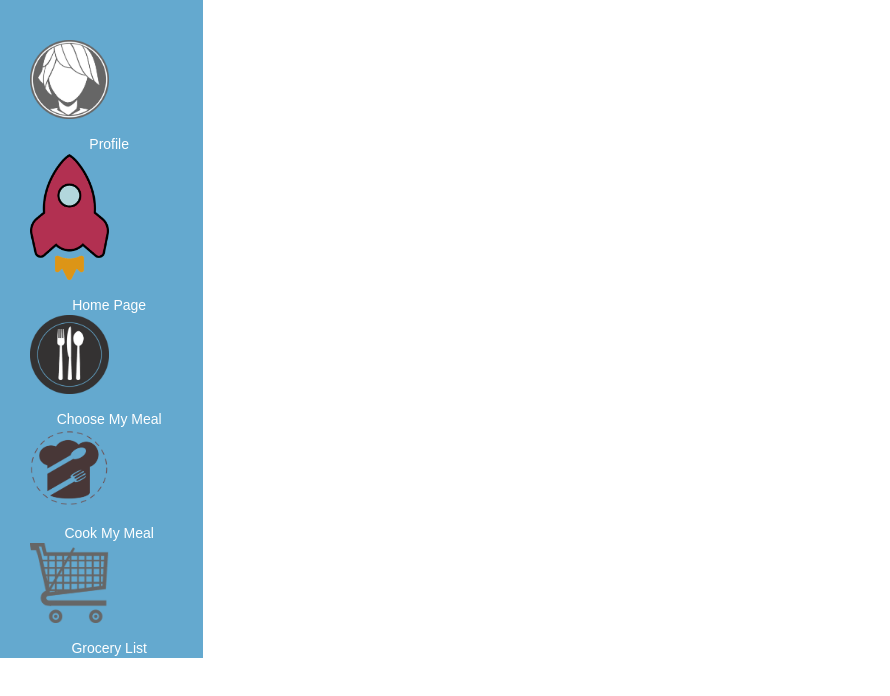
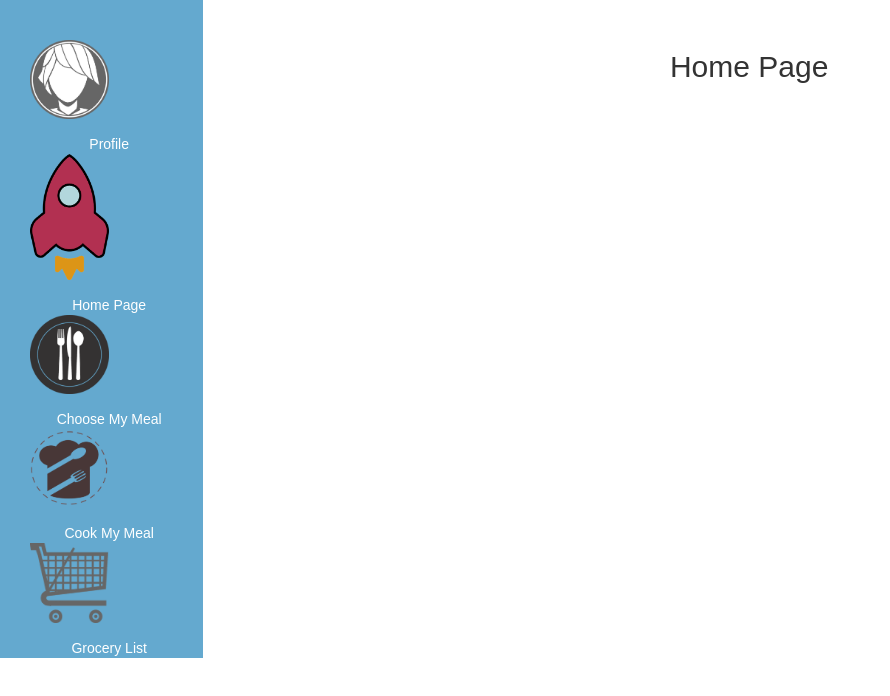
Before and after one commit to sandragjacinto/react_planner, a React (Create React App) app: page /homepage in a window 1280 px wide. Shown: the top 696 px of the page, without its empty margins (0-890 px from the left). Built offline with nearby package versions, Linux system fonts and the light colour scheme.

Commit message:
changes style

```diff
--- a/src/App.js
+++ b/src/App.js
@@ -19,7 +19,7 @@ class App extends Component {
             <br /> <br />
             <ul style={{ paddingLeft: '30px', }} className="nav nav-pills nav-stacks">
               <a href={'/profile'} style={{ color:'white' }}><img className="img-responsive" src={profile} alt="logo" />Profile</a>
-              <a href={'/'} style={{ color:'white' }}><img className="img-responsive" src={logo} alt="logo" />Home Page</a>
+              <a href={'/homepage'} style={{ color:'white' }}><img className="img-responsive" src={logo} alt="logo" />Home Page</a>
               <a href={'/choosemymeal'} style={{ color:'white' }}><img className="img-responsive" src={CMMimage} alt="logo" />Choose My Meal</a>
               <a href={'/cookmymeal'} style={{ color:'white' }}><img className="img-responsive" src={cooking} alt="logo" />Cook My Meal</a>
               <a href={'/grocerylist'} style={{ color:'white' }}><img className="img-responsive" src={grocery} alt="logo" />Grocery List</a>
--- /dev/null
+++ b/src/components/HomePage.js
@@ -0,0 +1,30 @@
+import React from 'react';
+
+
+/*const SearchInput =  (props ) => {
+    return  (
+            <input type='text' onChange={this.props.onChangeSearchInput} placeholder='Recipe Name'> </input>
+    )
+}*/
+
+//SearchButton
+
+//SearchResultList
+
+//AcceptButton
+
+
+class HomePage extends React.Component  {
+
+
+    render()
+    {
+        return  (
+            <div>
+                <h2>Home Page</h2>
+            </div>
+        )
+    }
+}
+
+export default HomePage;
--- a/src/index.js
+++ b/src/index.js
@@ -7,6 +7,7 @@ import ChooseMyMeal from './components/ChooseMyMeal';
 import CookMyMeal from './components/CookMyMeal';
 import Profile from './components/Profile';
 import GroceryList from './components/GroceryList';
+import HomePage from './components/HomePage';
 
 import { BrowserRouter as Router, Route } from 'react-router-dom'
 
@@ -15,6 +16,7 @@ ReactDOM.render(
 
     <Router>
         <App>
+            <Route path="/homepage" component={HomePage} />
             <Route path="/choosemymeal" component={ChooseMyMeal} />
             <Route path="/cookmymeal" component={CookMyMeal} />
             <Route path="/profile" component={Profile} />
```
